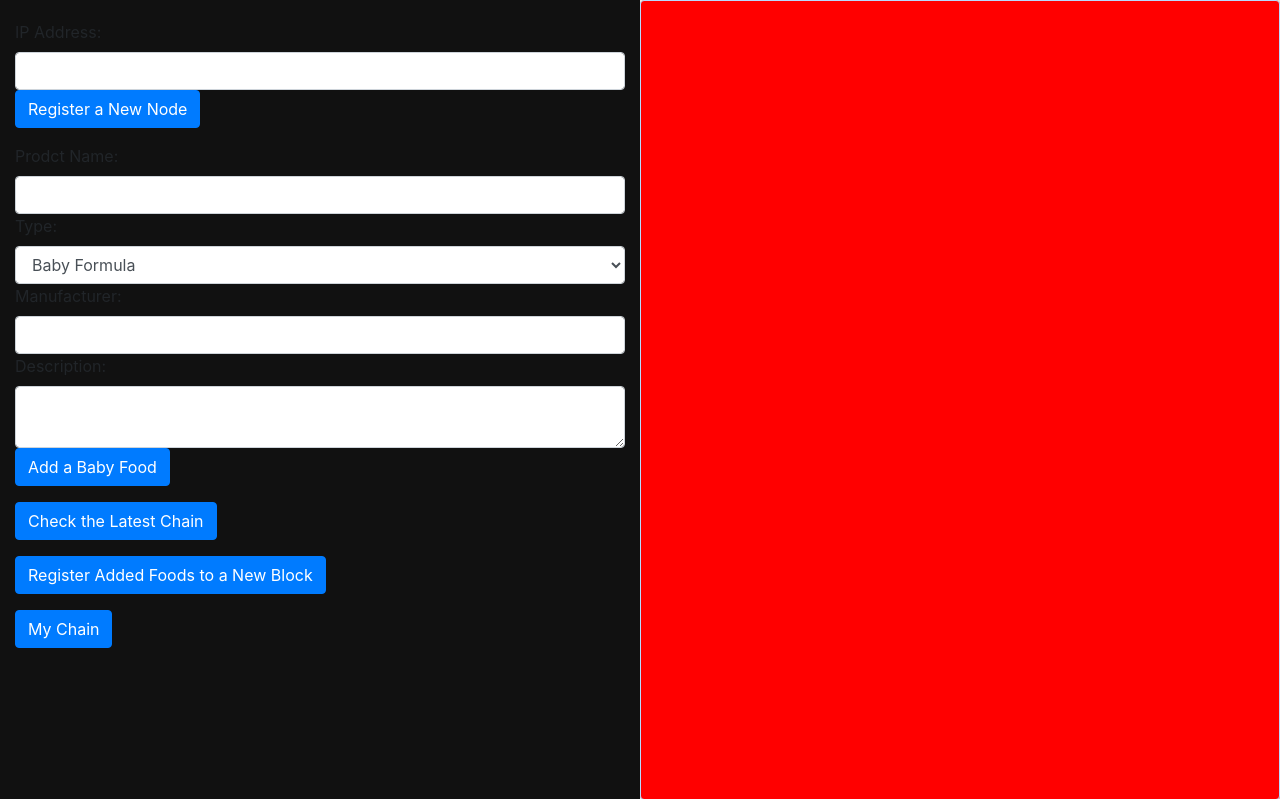
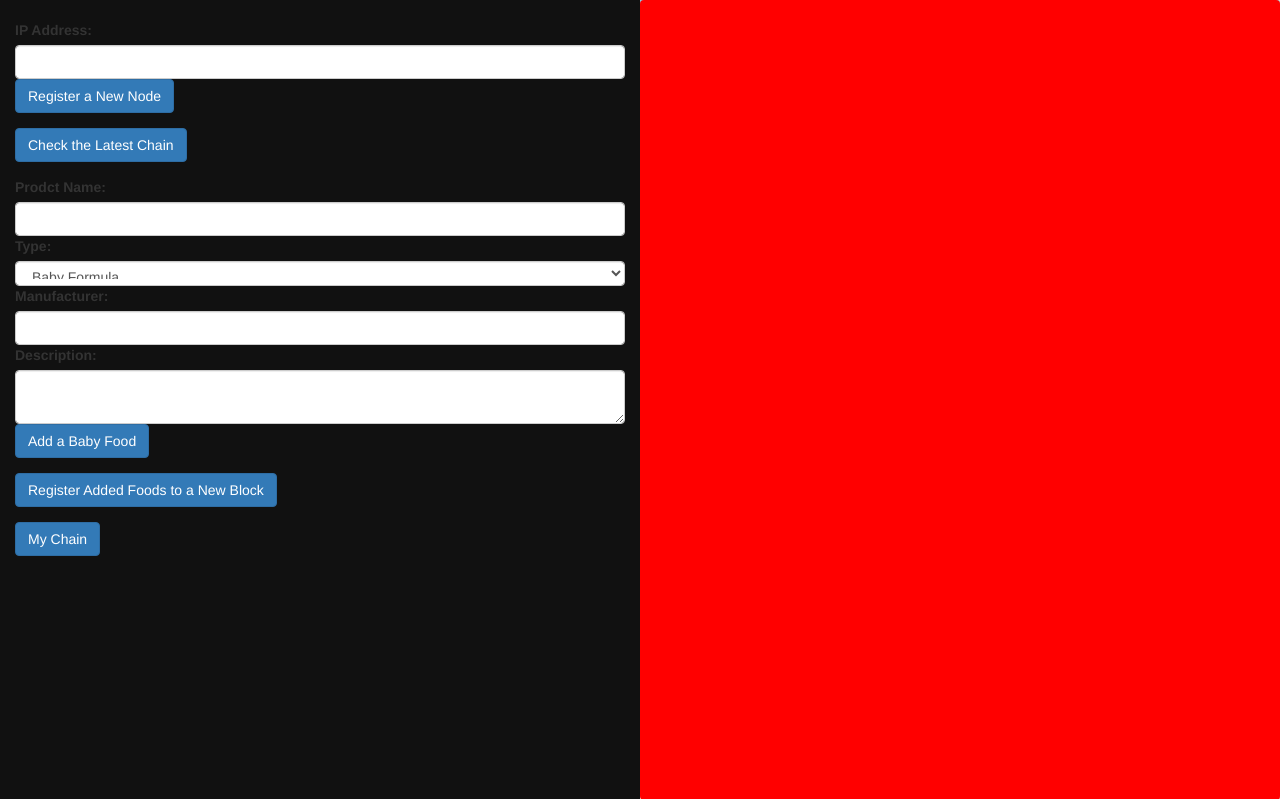
Before and after one commit to yulu9206/cmpe273_project, a Flask app: page / in a window 1280 px wide. Shown: the top 799 px of the page. Run offline with Flask 2, Linux system fonts and the light colour scheme; some libraries are stand-ins or nearby versions.

Commit message:
modify index

```diff
--- a/UI_version/templates/index.html
+++ b/UI_version/templates/index.html
@@ -2,19 +2,46 @@
 <html>
 <head>
 	<title>BabyFoodChain</title>
+
 	<link href="../static/css/bootstrap2.css" rel="stylesheet">
 	<link href="../static/css/bootstrap.css" rel="stylesheet">
+	<link rel="stylesheet" href="https://maxcdn.bootstrapcdn.com/bootstrap/3.3.7/css/bootstrap.min.css">
+
 	<link href="../static/css/style.css" rel="stylesheet">
+
+	<style>
+		.jumbotron{
+			height: 180px;
+			background-color: skyblue;
+			color: white;
+		}
+
+		p h2{
+			margin-left:30px;
+		}
+
+
+	</style>
 </head>
 <body>
 	<div class="main">
+		<div class="jumbotron">
+				<h2>Baby Food Chain</h2>
+				<p>Blockchain based baby foods registration system.</p>
+		</div>
 		<div class="container">
+
 			<div id="inputbox" class="col-md-6 split left">
 				<form action="/nodes/register" method="post">
 					<div class="form-group">
 						<label>IP Address:</label>
 						<input class="form-control" type="text" name="nodes">
 						<input class="btn btn-primary" type="submit" name="submit" value="Register a New Node">
+					</div>
+				</form>
+				<form action="/nodes/resolve" method="get">
+					<div class="form-group">
+						<input class="btn btn-primary" type="submit" value="Check the Latest Chain" name="Submit"/>
 					</div>
 				</form>
 				<form action="/products/new" method="post">
@@ -38,11 +65,7 @@
 						</div>
 					</form>
 
-				<form action="/nodes/resolve" method="get">
-					<div class="form-group">
-						<input class="btn btn-primary" type="submit" value="Check the Latest Chain" name="Submit"/>
-					</div>
-				</form>
+
 				<form action="/mine" method="get">
 					<div class="form-group">
 						<input class="btn btn-primary" type="submit" value="Register Added Foods to a New Block" name="Submit"/>
```
